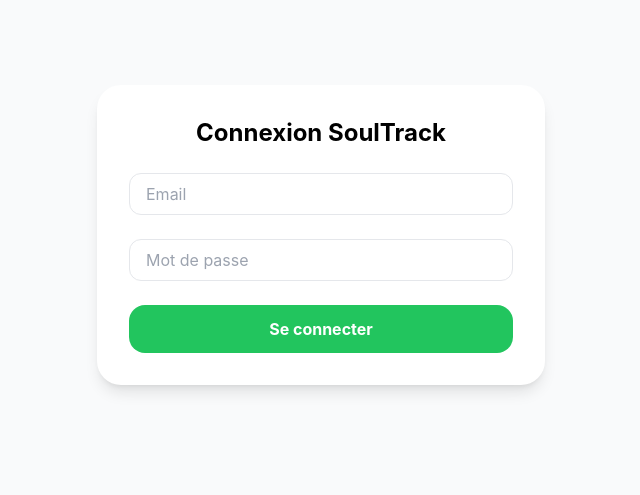
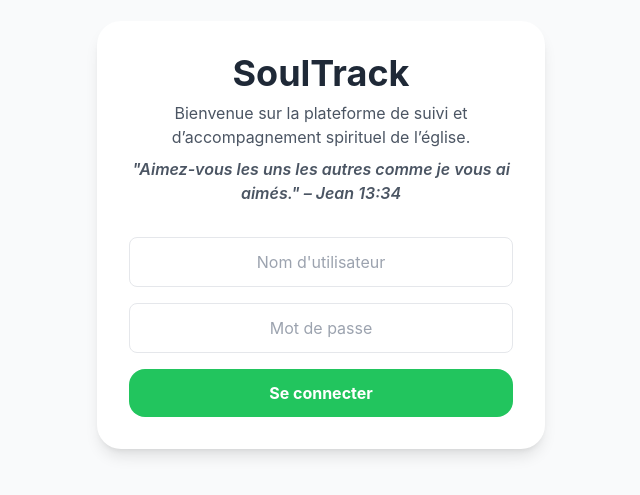
Before and after one commit to allanbavajee/soultrack, a Next.js app: page / in a window 1280 px wide. Shown: the part 165-660 px from the top of the page, without its empty margins (319-959 px from the left). Built offline with nearby package versions, Linux system fonts and the light colour scheme; no server answers.

Commit message:
Update index.js

```diff
--- a/pages/index.js
+++ b/pages/index.js
@@ -6,91 +6,86 @@ import supabase from "../lib/supabaseClient";
 
 export default function LoginPage() {
   const router = useRouter();
-  const [email, setEmail] = useState("");
+  const [username, setUsername] = useState("");
   const [password, setPassword] = useState("");
-  const [error, setError] = useState(null);
-  const [loading, setLoading] = useState(false);
+  const [error, setError] = useState("");
 
   const handleLogin = async (e) => {
     e.preventDefault();
-    setLoading(true);
-    setError(null);
+    setError("");
 
     try {
-      // Vérifier l'utilisateur dans la table profiles
-      const { data: profile, error } = await supabase
+      // Récupérer le profil par username et password
+      const { data, error } = await supabase
         .from("profiles")
         .select("*")
-        .eq("email", email)
+        .eq("username", username)
+        .eq("password", password) // Assure-toi que le champ password existe
         .single();
 
-      if (error || !profile) {
-        setError("Utilisateur introuvable");
-        setLoading(false);
+      if (error || !data) {
+        setError("Utilisateur ou mot de passe incorrect.");
         return;
       }
 
-      // Vérifier le mot de passe via RPC ou fonction custom
-      const { data: checkPassword } = await supabase.rpc("verify_password", {
-        p_password: password,
-        p_hash: profile.password_hash,
-      });
+      // Stocker l'ID pour session
+      localStorage.setItem("userId", data.id);
 
-      if (!checkPassword || checkPassword[0].verify !== true) {
-        setError("Mot de passe incorrect");
-        setLoading(false);
-        return;
+      // Redirection selon le rôle
+      if (data.role === "Admin") {
+        router.push("/home");
+      } else if (data.role === "ResponsableIntegration" || data.role === "ResponsableEvangelisation") {
+        router.push("/home");
+      } else {
+        setError("Profil non autorisé.");
       }
-
-      // Stocker l'ID du profil dans localStorage pour la session
-      localStorage.setItem("userId", profile.id);
-
-      // Rediriger vers la page Home
-      router.push("/home");
     } catch (err) {
       console.error(err);
-      setError("Erreur inattendue");
-    } finally {
-      setLoading(false);
+      setError("Erreur lors de la connexion.");
     }
   };
 
   return (
     <div className="min-h-screen flex items-center justify-center bg-gray-50 p-6">
-      <form
-        onSubmit={handleLogin}
-        className="bg-white p-8 rounded-3xl shadow-lg flex flex-col gap-6 w-full max-w-md"
-      >
-        <h2 className="text-2xl font-bold text-center">Connexion SoulTrack</h2>
+      <div className="bg-white p-8 rounded-3xl shadow-lg w-full max-w-md flex flex-col items-center">
+        {/* Titre */}
+        <h1 className="text-4xl font-bold text-gray-800 mb-2">SoulTrack</h1>
 
+        {/* Message de bienvenue */}
+        <p className="text-center text-gray-600 mb-4">
+          Bienvenue sur la plateforme de suivi et d’accompagnement spirituel de l’église.
+          <br />
+          <span className="italic font-semibold mt-2 block">
+            "Aimez-vous les uns les autres comme je vous ai aimés." – Jean 13:34
+          </span>
+        </p>
+
+        {/* Formulaire login */}
+        <form onSubmit={handleLogin} className="flex flex-col w-full gap-4 mt-4">
           <input
-          type="email"
-          placeholder="Email"
-          value={email}
-          onChange={(e) => setEmail(e.target.value)}
-          className="border rounded-xl px-4 py-2 w-full"
-          required
+            type="text"
+            placeholder="Nom d'utilisateur"
+            className="border p-3 rounded-lg w-full text-center focus:outline-green-500"
+            value={username}
+            onChange={(e) => setUsername(e.target.value)}
           />
-
           <input
             type="password"
             placeholder="Mot de passe"
+            className="border p-3 rounded-lg w-full text-center focus:outline-green-500"
             value={password}
             onChange={(e) => setPassword(e.target.value)}
-          className="border rounded-xl px-4 py-2 w-full"
-          required
           />
+          {error && <p className="text-red-500 text-center">{error}</p>}
 
           <button
             type="submit"
-          disabled={loading}
-          className="bg-green-500 hover:bg-green-600 text-white font-bold py-3 rounded-2xl transition-all duration-200"
+            className="bg-green-500 hover:bg-green-600 text-white font-bold py-3 px-6 rounded-2xl transition-all duration-200"
           >
-          {loading ? "Connexion..." : "Se connecter"}
+            Se connecter
           </button>
-
-        {error && <p className="text-red-500 text-center">{error}</p>}
         </form>
+      </div>
     </div>
   );
 }
```
Lines whose indentation alone changed are shown as unchanged.
